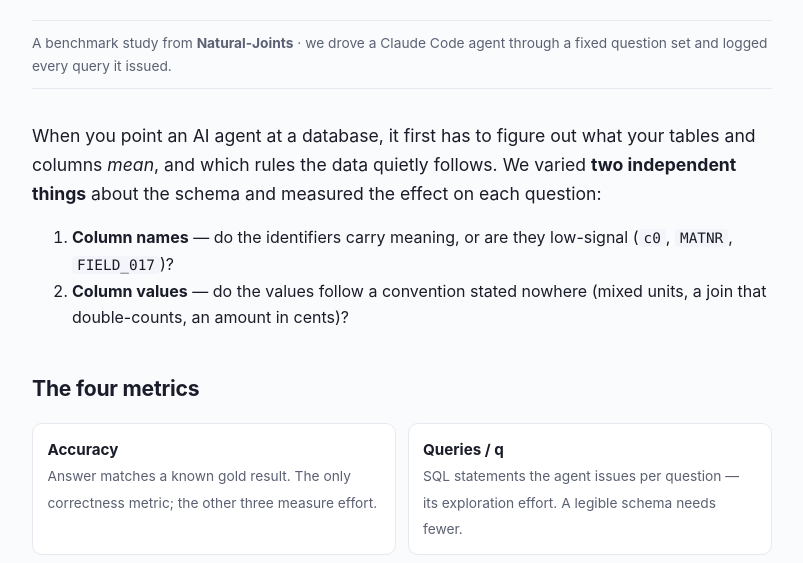
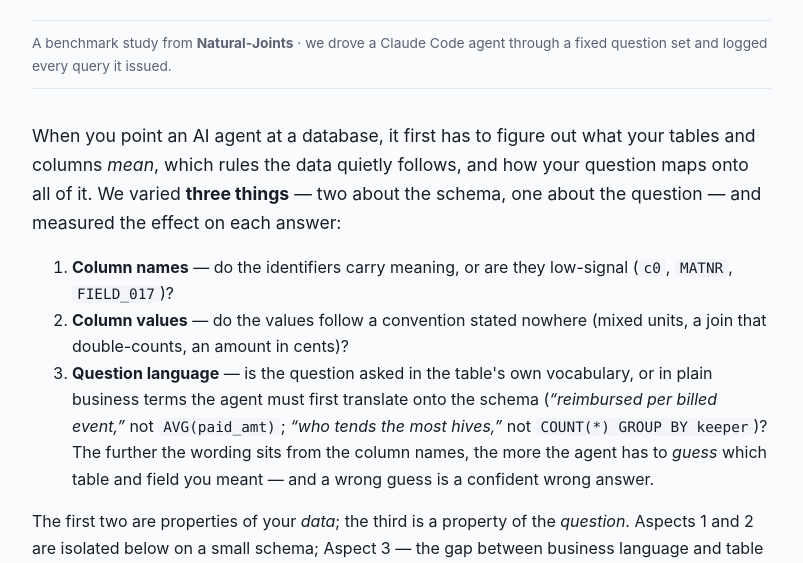
Before and after one commit to shabtai/db-readiness-blog, a plain HTML site: page index.html in a window 1280 px wide. Shown: the part 183-746 px from the top of the page, without its empty margins (238-1041 px from the left). Drawn offline with Linux system fonts and the light colour scheme.

Commit message:
Describe the 3rd test axis (question language) in the intro
Intro now lists three axes — two schema properties (names, values) plus
question language: business-term wording the agent must translate onto
the schema. Adds a third bullet + framing, and relabels the scale section
"Aspect 3 — Question language (at scale)" so the three intro axes map 1:1
to the three sections.

Co-Authored-By: Claude Opus 4.8 <noreply@anthropic.com>

```diff
--- a/index.html
+++ b/index.html
@@ -52,11 +52,13 @@
   <div class="byline">A benchmark study from <strong>Natural&#8209;Joints</strong> · we drove a Claude&nbsp;Code agent through a fixed question set and logged every query it issued.</div>
 </header>
 
-<p class="lede">When you point an AI agent at a database, it first has to figure out what your tables and columns <em>mean</em>, and which rules the data quietly follows. We varied <strong>two independent things</strong> about the schema and measured the effect on each question:</p>
+<p class="lede">When you point an AI agent at a database, it first has to figure out what your tables and columns <em>mean</em>, which rules the data quietly follows, and how your question maps onto all of it. We varied <strong>three things</strong> — two about the schema, one about the question — and measured the effect on each answer:</p>
 <ol>
   <li><strong>Column names</strong> — do the identifiers carry meaning, or are they low-signal (<code>c0</code>, <code>MATNR</code>, <code>FIELD_017</code>)?</li>
   <li><strong>Column values</strong> — do the values follow a convention stated nowhere (mixed units, a join that double-counts, an amount in cents)?</li>
+  <li><strong>Question language</strong> — is the question asked in the table's own vocabulary, or in plain business terms the agent must first translate onto the schema (<em>“reimbursed per billed event,”</em> not <code>AVG(paid_amt)</code>; <em>“who tends the most hives,”</em> not <code>COUNT(*) GROUP BY keeper</code>)? The further the wording sits from the column names, the more the agent has to <em>guess</em> which table and field you meant — and a wrong guess is a confident wrong answer.</li>
 </ol>
+<p>The first two are properties of your <em>data</em>; the third is a property of the <em>question</em>. Aspects&nbsp;1 and&nbsp;2 are isolated below on a small schema; Aspect&nbsp;3 — the gap between business language and table vocabulary — is where they compound, so we test it at scale (25&nbsp;tables) in the last section.</p>
 
 <h2>The four metrics</h2>
 <div class="grid">
@@ -143,8 +145,8 @@
 
 <p>This is the difference between the two aspects: low-signal <em>names</em> cost mostly <em>budget</em> (the agent grinds, but usually arrives); undocumented <em>conventions</em> cost <em>correctness</em> — a confident, wrong number from data that looks perfect.</p>
 
-<h2>At scale — 25 tables, questions in business language</h2>
-<p>Everything above used a small, single-domain schema. To stress the same effects at realistic scale, we merged three unrelated databases — a beekeeping operation, a B2B&nbsp;SaaS audit log, and a healthcare-claims system — into <strong>one 25-table database</strong>, enriched it as a single unit, and asked <strong>16 questions phrased in plain business language</strong>, never the table's own vocabulary (<em>“how much are we reimbursed per billed event,”</em> not <code>AVG(paid_amt)</code>). At this scale the two failure modes compound: cross-domain name collisions <em>and</em> undocumented conventions, across far more schema than any single prompt holds.</p>
+<h2>Aspect 3 — Question language (at scale)</h2>
+<p>Everything above used a small, single-domain schema and questions worded close to the columns. The third axis is the question itself: when it is phrased in business language rather than the table's vocabulary, the agent must first <em>translate</em> it onto the schema — and at scale, that translation is where the naming and convention failures compound. We merged three unrelated databases — a beekeeping operation, a B2B&nbsp;SaaS audit log, and a healthcare-claims system — into <strong>one 25-table database</strong>, enriched it as a single unit, and asked <strong>16 questions phrased in plain business language</strong>, never the table's own vocabulary (<em>“how much are we reimbursed per billed event,”</em> not <code>AVG(paid_amt)</code>). At this scale the two failure modes compound: cross-domain name collisions <em>and</em> undocumented conventions, across far more schema than any single prompt holds.</p>
 
 <p>We ran five configurations over the identical 16 questions. <strong>Accuracy is adjudicated</strong> — an answer counts wrong only when it is genuinely incorrect, not when it is a defensible reading of an ambiguous business term. Turns, time, and cost are <strong>suite totals</strong> over all 16 questions.</p>
 <table>
```
